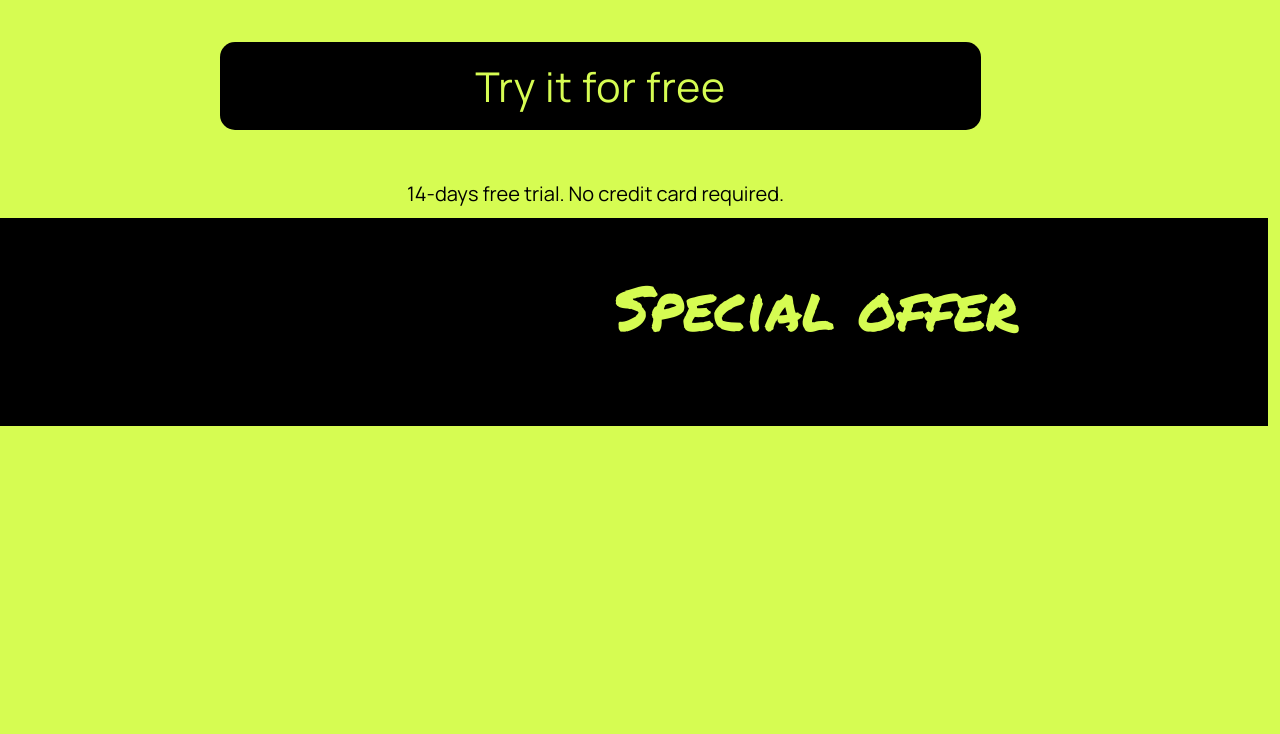
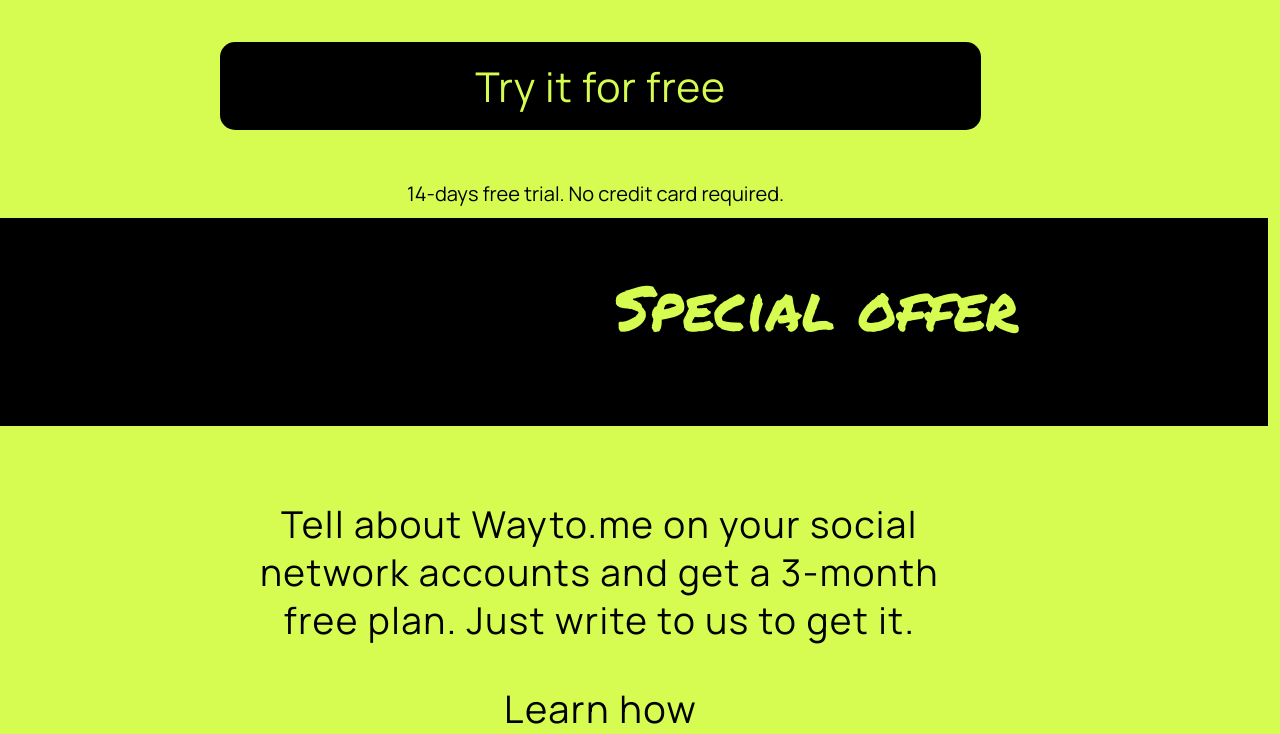
Before and after one commit to IwantHAPPINESS/Wayto, a website built with Vite: page index.html in a window 1280 px wide. Shown: the part 5621-6355 px from the top of the page. Before the commit the page ends 6047 px from the top, so only its background shows below. Built offline with nearby package versions, Linux system fonts and the light colour scheme.

Commit message:
Добавлен блок learn

```diff
--- a/index.html
+++ b/index.html
@@ -55,7 +55,7 @@
 
 		</div>
 
-
+		<!-- Main блок -->
 		<div class="main">
 			<div class="easy-bulder">
 				<h1 class="easy-bulder__h1 explain-h1">Super easy</h1>
@@ -93,6 +93,11 @@
 			<h1 class="special-offer__h1">Special offer</h1>
 		</div>
 
+		<div class="learn">
+			<p class="learn__p explain-p">Tell about Wayto.me on your social <br> network accounts and get a 3-month <br> free plan. Just write to us to get it.</p>
+			<h1 class="learn__h1 explain-h1">Learn how</h1>
+		</div>
+
 		<script type="module" src="/src/js/main.js"></script>
 	</body>
 </html>
--- /dev/null
+++ b/src/scss/bloks/learn.scss
@@ -0,0 +1,18 @@
+.learn {
+	// .learn__p
+
+	&__p {
+		width: 683px;
+		margin: 74px 0 40px 258px;
+		font-size: 37px;
+	}
+
+	// .learn__h1
+
+	&__h1 {
+		margin: 0 0 0 504px;
+		font-size: 38px;
+		line-height: 48px;
+		letter-spacing: 1.5px;
+	}
+}
--- a/src/scss/style.scss
+++ b/src/scss/style.scss
@@ -1,5 +1,6 @@
 @import 'normalize.css', 'virables.scss';
-@import 'bloks/header.scss', 'bloks/pather.scss', 'bloks/main.scss', 'bloks/reminder.scss', 'bloks/special-offer.scss';
+@import 'bloks/header.scss', 'bloks/pather.scss', 'bloks/main.scss', 'bloks/reminder.scss', 'bloks/special-offer.scss',
+	'bloks/learn.scss';
 
 @import url(https://fonts.googleapis.com/css?family=Roboto:100,100italic,300,300italic,regular,italic,500,500italic,700,700italic,900,900italic);
 @import url(https://fonts.googleapis.com/css?family=Manrope:200,300,regular,500,600,700,800);
```
Also changed, not shown: src/scss/bloks/footer.scss (added).
